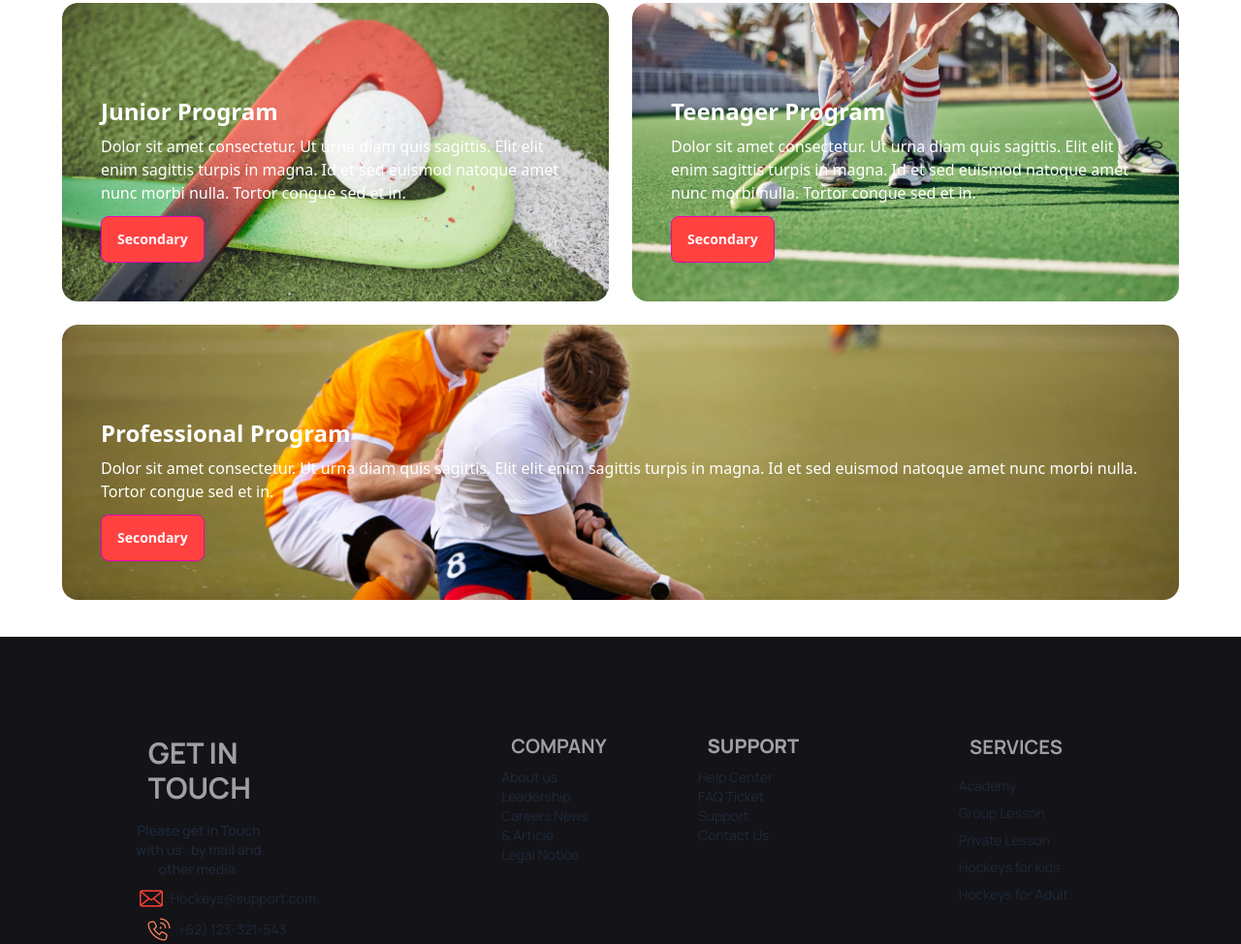
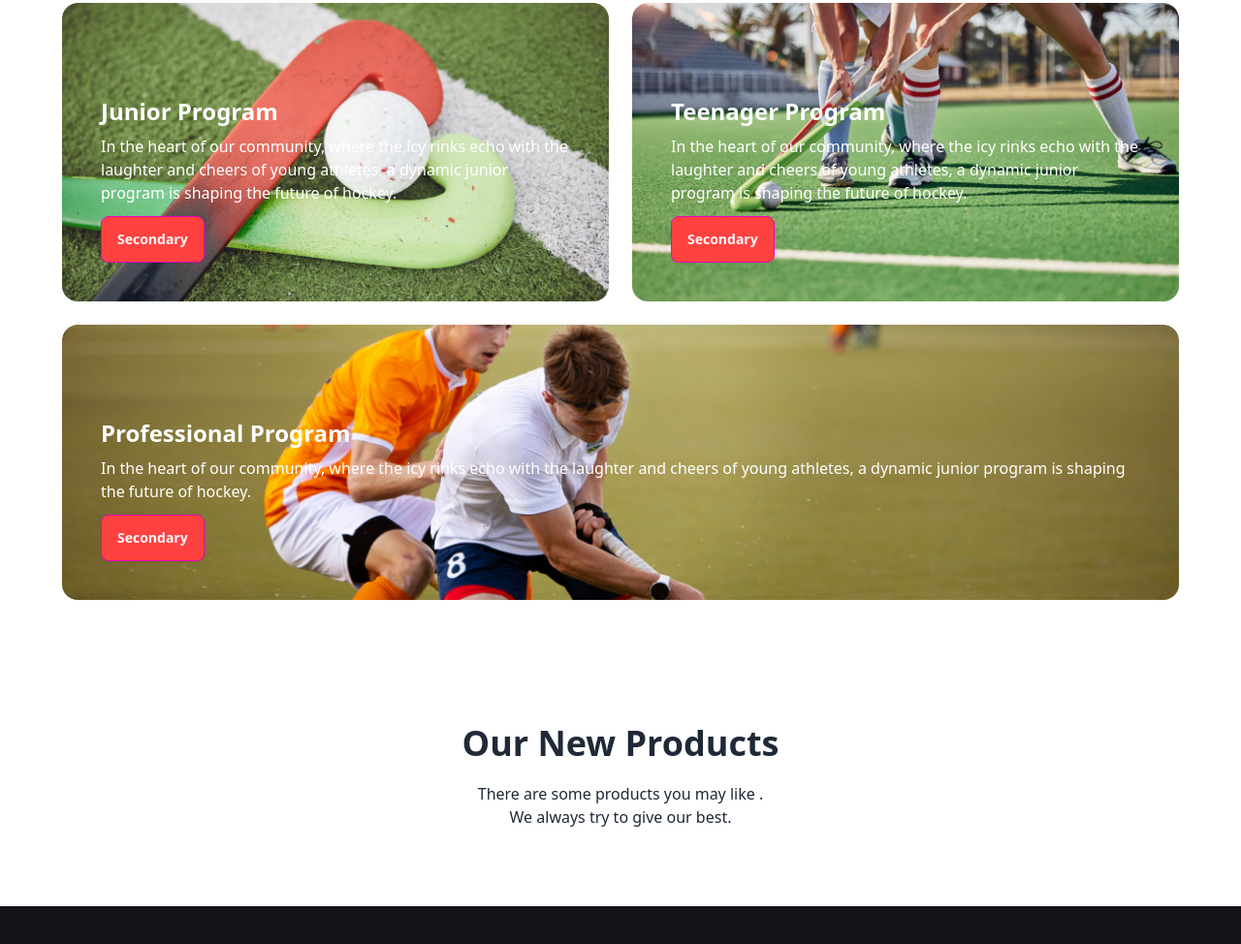
Before and after one commit to smmoontasir/3rd-assignment, a plain HTML site: page index.html in a window 1280 px wide. Shown: the part 1347-2321 px from the top of the page at 97% size. Drawn offline with nearby package versions, Linux system fonts and the light colour scheme.

Commit message:
some changes

```diff
--- a/index.html
+++ b/index.html
@@ -89,16 +89,14 @@
                 <div class=" rounded-2xl w-full bg-no-repeat bg-cover" style="background-image:url('./Images/2.png');">
                     <div class="px-10 pt-24 pb-10">
                         <h1 class="text-white font-extrabold text-2xl mb-2">Junior Program</h1>
-                        <p class="text-white font-medium text-base mb-3">Dolor sit amet consectetur. Ut urna diam quis sagittis. Elit elit
-                            enim sagittis turpis in magna. Id et sed euismod natoque amet nunc morbi nulla. Tortor congue sed et in.</p>
+                        <p class="text-white font-medium text-base mb-3">In the heart of our community, where the icy rinks echo with the laughter and cheers of young athletes, a dynamic junior program is shaping the future of hockey. </p>
                         <button class="btn btn-active btn-secondary btwn-color">Secondary</button>
                     </div>
                 </div >
                 <div class="rounded-2xl w-full bg-no-repeat bg-cover" style="background-image:url('./Images/3.png');">
                     <div class="px-10 pt-24 pb-10">
                         <h1 class="text-white font-extrabold text-2xl mb-2">Teenager Program</h1>
-                        <p class="text-white font-medium text-base mb-3">Dolor sit amet consectetur. Ut urna diam quis sagittis. Elit elit
-                            enim sagittis turpis in magna. Id et sed euismod natoque amet nunc morbi nulla. Tortor congue sed et in.</p>
+                        <p class="text-white font-medium text-base mb-3">In the heart of our community, where the icy rinks echo with the laughter and cheers of young athletes, a dynamic junior program is shaping the future of hockey. </p>
                         <button class="btn btn-active btn-secondary btwn-color">Secondary</button>
                     </div>
                 </div >
@@ -106,11 +104,22 @@
                     <div class="px-10 pt-24 pb-10 flex ">
                        <div class="pt">
                         <h1 class="text-white font-extrabold text-2xl mb-2">Professional Program</h1>
-                        <p class="text-white font-medium text-base mb-3">Dolor sit amet consectetur. Ut urna diam quis sagittis. Elit elit
-                            enim sagittis turpis in magna. Id et sed euismod natoque amet nunc morbi nulla. Tortor congue sed et in.</p>
+                        <p class="text-white font-medium text-base mb-3">In the heart of our community, where the icy rinks echo with the laughter and cheers of young athletes, a dynamic junior program is shaping the future of hockey. </p>
                         <button class="btn btn-active btn-secondary btwn-color">Secondary</button>
                        </div>
                     </div>
+                </div>
+            </div>
+        </section>
+        <!-- New product section -->
+        <section>
+            <div>
+                <div class="mb-20 mt-32">
+                    <h1 class=" mt-3 text-center text-4xl font-extrabold">Our New Products</h1>
+                    <p class="mt-5 text-center text-base font-medium">There are some products you may like .<br>We always try to give our best.</p>
+                </div>
+                <div>
+
                 </div>
             </div>
         </section>
@@ -130,9 +139,9 @@
                     <img src="./Images/rsz_1email.png" alt="">
                     <p class="pl-2">Hockeys@support.com</p>
                 </div>
-                <div class="flex items-center flex-row pl-2">
+                <div class="flex items-center flex-row ">
                     <img src="./Images/rsz_telephone.png" alt="">
-                    <p class="pl-2">+62) 123-321-543</p>
+                    <p class="">+62) 123-321-543</p>
                 </div>
               </div>
 
```
